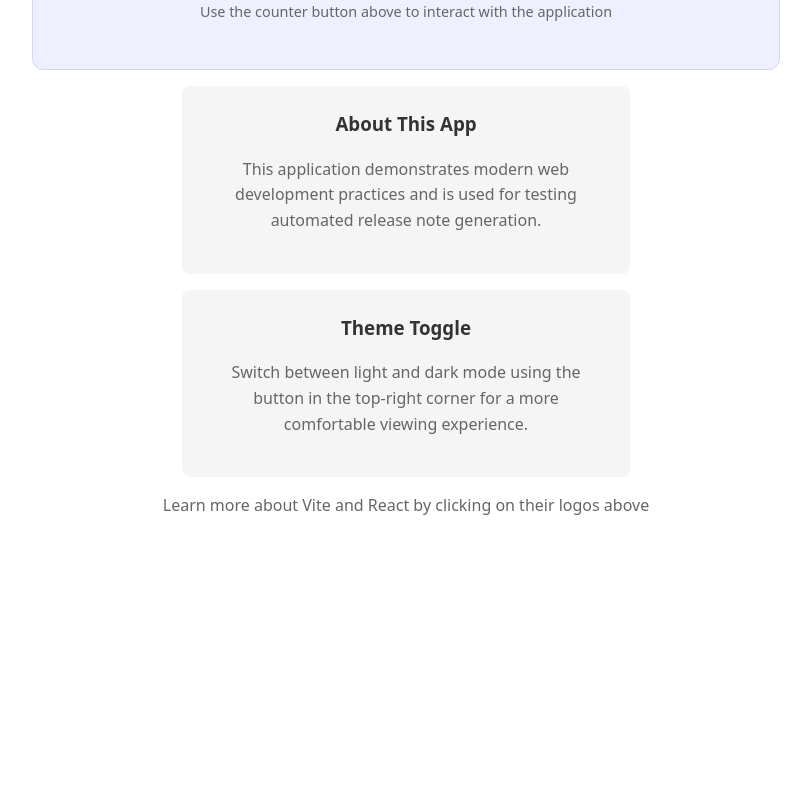
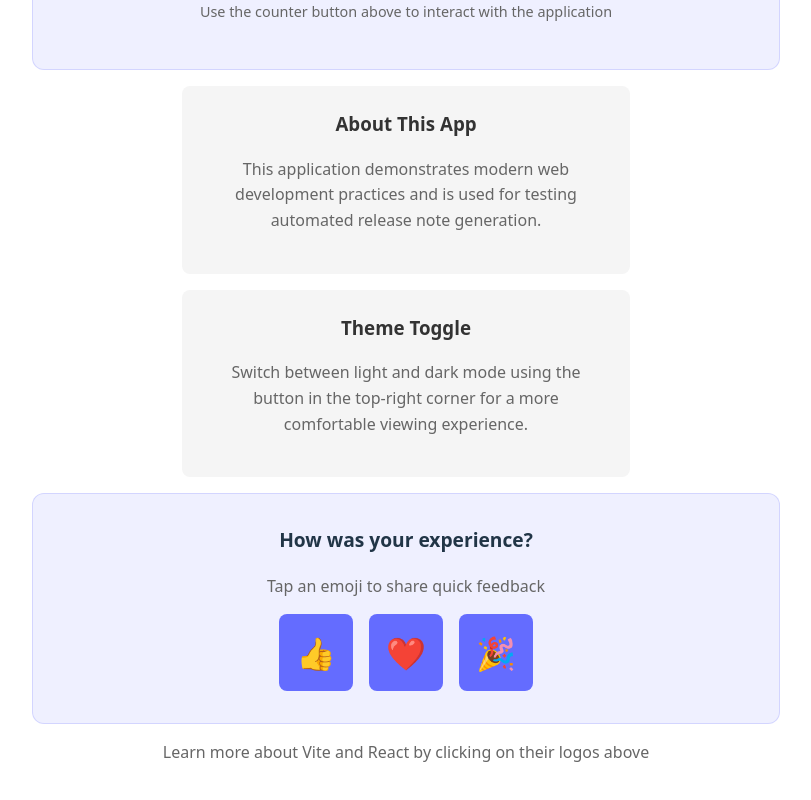
Before and after one commit to midgleylucy/relbot-test, a React (Vite) app: page / in a window 1280 px wide. Shown: the part 497-1297 px from the top of the page, without its empty margins (234-1045 px from the left). Before the commit the page ends 1062 px from the top, so only its background shows below. Built offline with nearby package versions, Linux system fonts and the light colour scheme.

Commit message:
add feedback toggles

```diff
--- a/src/App.css
+++ b/src/App.css
@@ -69,3 +69,35 @@
   background: rgba(100, 108, 255, 0.2);
   border: 1px solid rgba(100, 108, 255, 0.3);
 }
+
+.feedback-card h3 {
+  margin-top: 0;
+  font-size: 1.2em;
+}
+.feedback-prompt {
+  color: #666;
+  margin-bottom: 1rem;
+}
+.feedback-options {
+  display: flex;
+  gap: 1rem;
+  justify-content: center;
+  flex-wrap: wrap;
+}
+.feedback-btn {
+  font-size: 2em;
+  padding: 0.5em;
+  min-width: 3rem;
+  transition: transform 0.2s, box-shadow 0.2s;
+}
+.feedback-btn:hover {
+  transform: scale(1.15);
+}
+.feedback-btn.selected {
+  box-shadow: 0 0 0 3px rgba(100, 108, 255, 0.5);
+}
+.feedback-thanks {
+  margin-top: 1rem;
+  font-weight: 500;
+  color: #646cff;
+}
--- a/src/App.jsx
+++ b/src/App.jsx
@@ -4,8 +4,15 @@ import viteLogo from '/vite.svg'
 import InfoCard from './components/InfoCard'
 import './App.css'
 
+const FEEDBACK_OPTIONS = [
+  { emoji: '👍', label: 'Helpful' },
+  { emoji: '❤️', label: 'Love it' },
+  { emoji: '🎉', label: 'Exciting' },
+]
+
 function App() {
   const [count, setCount] = useState(0)
+  const [feedback, setFeedback] = useState(null)
   const [isDarkMode, setIsDarkMode] = useState(
     () => window.matchMedia('(prefers-color-scheme: dark)').matches
   )
@@ -54,6 +61,25 @@ function App() {
         title="Theme Toggle"
         description="Switch between light and dark mode using the button in the top-right corner for a more comfortable viewing experience."
       />
+      <div className="feedback-card card">
+        <h3>How was your experience?</h3>
+        <p className="feedback-prompt">Tap an emoji to share quick feedback</p>
+        <div className="feedback-options">
+          {FEEDBACK_OPTIONS.map(({ emoji, label }) => (
+            <button
+              key={emoji}
+              className={`feedback-btn ${feedback === emoji ? 'selected' : ''}`}
+              onClick={() => setFeedback(emoji)}
+              aria-label={label}
+            >
+              {emoji}
+            </button>
+          ))}
+        </div>
+        {feedback && (
+          <p className="feedback-thanks">Thanks for your feedback! {feedback}</p>
+        )}
+      </div>
       <p className="read-the-docs">
         Learn more about Vite and React by clicking on their logos above
       </p>
--- a/src/index.css
+++ b/src/index.css
@@ -24,7 +24,8 @@
 }
 [data-theme="light"] .subtitle,
 [data-theme="light"] .info-text,
-[data-theme="light"] .read-the-docs {
+[data-theme="light"] .read-the-docs,
+[data-theme="light"] .feedback-prompt {
   color: #666;
 }
 
@@ -35,7 +36,8 @@
 }
 [data-theme="dark"] .subtitle,
 [data-theme="dark"] .info-text,
-[data-theme="dark"] .read-the-docs {
+[data-theme="dark"] .read-the-docs,
+[data-theme="dark"] .feedback-prompt {
   color: #888;
 }
 
```
